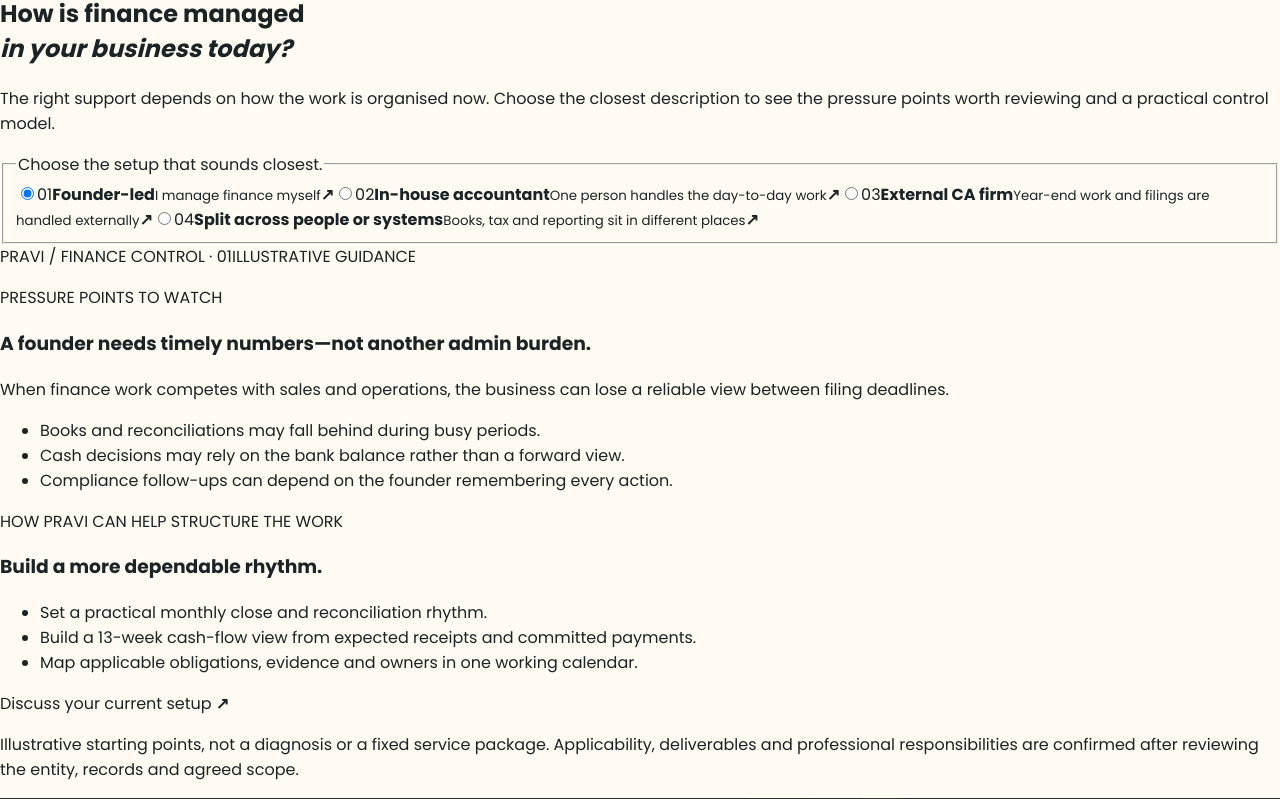
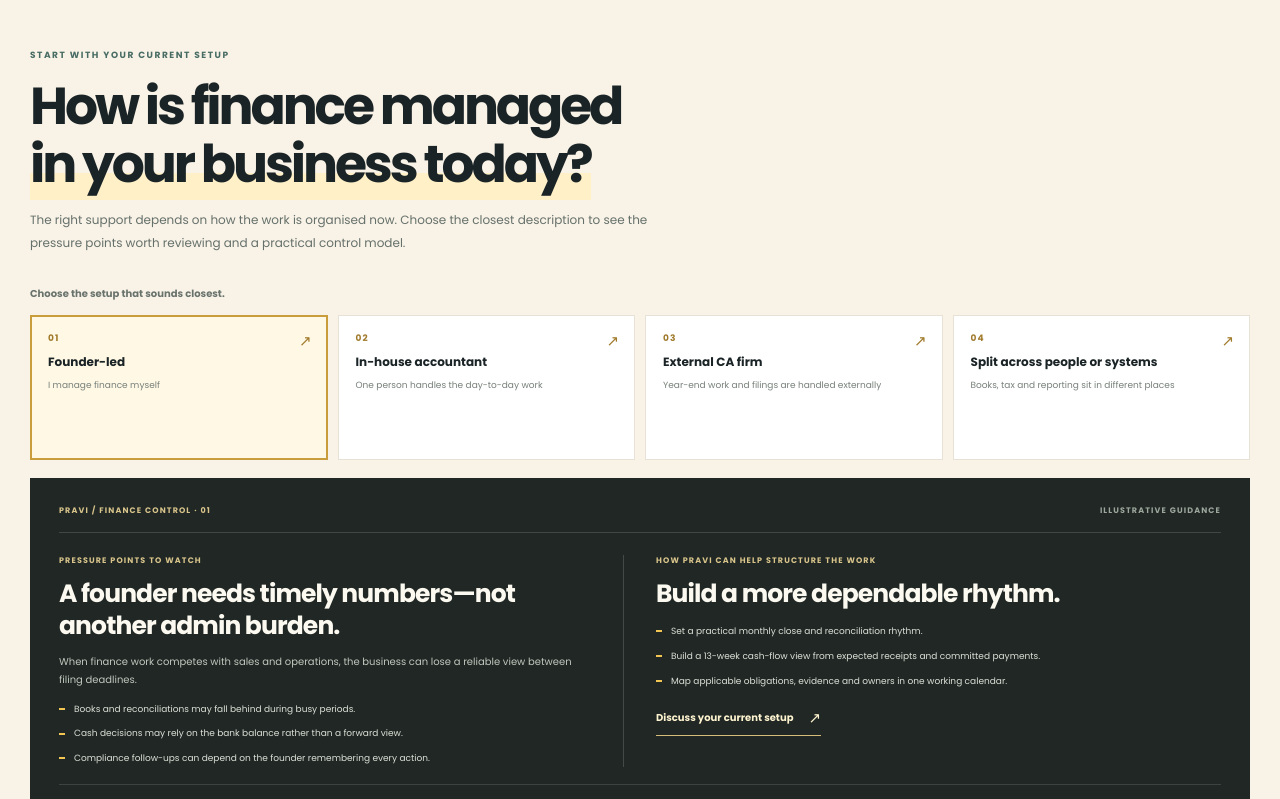
Before and after one commit to catusharjain9/Pravi-Website, a React (Vite) app: page / in a window 1280 px wide. Shown: the part 2075-2874 px from the top of the page. Built offline with nearby package versions, Linux system fonts and the light colour scheme.

Commit message:
Style finance setup selector in PRAVI theme

```diff
--- a/src/pravi-redesign.css
+++ b/src/pravi-redesign.css
@@ -192,3 +192,44 @@ html,body,#root{min-height:100%;background:var(--pr-paper);color:var(--pr-ink)}b
 @media(max-width:820px){.pr-hero-orbit{right:-185px;top:43%;width:75vw;opacity:.2}.pr-service-grid{grid-template-columns:1fr 1fr;grid-template-rows:auto}.pr-service-card{min-height:250px}}
 @media(max-width:560px){.pr-hero-orbit{display:none}.pr-sticker-yellow,.pr-sticker-outline{animation:none}.pr-service-grid{grid-template-columns:1fr;grid-template-rows:auto;gap:11px}.pr-service-card{min-height:235px;padding:21px 18px 17px}.pr-service-card-02{min-height:245px}.pr-service-card:hover,.pr-service-card-02:hover{transform:translateY(-3px);box-shadow:5px 6px 0 rgba(196,137,52,.12)}.pr-operating-steps article:hover{transform:none}}
 @media(prefers-reduced-motion:reduce){.pr-hero-orbit .pr-orbit-dot,.pr-sticker-yellow,.pr-sticker-outline{animation:none!important}.pr-operating-steps article,.pr-operating-steps article::before{transition:none!important}}
+
+
+/* Brego-inspired finance setup selector, expressed in PRAVI's editorial system */
+.pr-finance-fit{background:var(--pr-paper-deep);border-block:1px solid var(--pr-line)}
+.pr-finance-fit-inner{width:min(var(--pr-width),calc(100% - 56px));margin:0 auto;padding:88px 0 86px}
+.pr-finance-fit-heading{max-width:700px;margin:0 0 31px}
+.pr-finance-fit-heading .pr-section-label{margin-bottom:14px}
+.pr-finance-fit-heading h2{font-size:clamp(35px,4.2vw,52px);line-height:1.13;letter-spacing:-.06em;font-weight:650;margin:0;color:var(--pr-ink)}
+.pr-finance-fit-heading h2 em{font-style:normal;background:linear-gradient(transparent 63%,var(--pr-yellow-pale) 63%)}
+.pr-finance-fit-heading>p:last-child{max-width:620px;margin:15px 0 0;color:#65706A;font-size:12px;line-height:1.9}
+.pr-finance-fit-fieldset{border:0;padding:0;margin:0}
+.pr-finance-fit-fieldset legend{padding:0;margin:0 0 13px;color:#69736C;font-size:10px;font-weight:700}
+.pr-finance-fit-options{display:grid;grid-template-columns:repeat(4,minmax(0,1fr));gap:10px}
+.pr-finance-fit-choice{position:relative;min-height:145px;padding:16px 17px;background:#fff;border:1px solid var(--pr-line);display:flex;flex-direction:column;align-items:flex-start;gap:8px;cursor:pointer;transition:background .2s ease,border-color .2s ease,transform .2s ease,box-shadow .2s ease}
+.pr-finance-fit-choice:hover{transform:translateY(-2px);border-color:#D7BD7A;box-shadow:0 10px 24px rgba(26,35,37,.05)}
+.pr-finance-fit-choice.is-active{background:var(--pr-yellow-wash);border-color:#C99D3C;box-shadow:inset 0 0 0 1px #C99D3C}
+.pr-finance-fit-choice input{position:absolute;width:1px;height:1px;opacity:0;pointer-events:none}
+.pr-finance-fit-choice:focus-within{outline:3px solid var(--pr-green);outline-offset:3px}
+.pr-fit-choice-number{font-size:9px;letter-spacing:.13em;font-weight:700;color:#A17B2C}
+.pr-finance-fit-choice strong{font-size:12px;line-height:1.45;color:var(--pr-ink)}
+.pr-finance-fit-choice small{font-size:9px;line-height:1.6;color:#77807A}
+.pr-finance-fit-choice>b{position:absolute;right:15px;top:13px;font-size:15px;font-weight:500;color:#A17B2C}
+.pr-finance-fit-result{margin-top:18px;background:#202724;color:#FCF9F1;padding:26px 28px 18px;border:1px solid #202724}
+.pr-fit-result-topline{display:flex;justify-content:space-between;align-items:center;gap:15px;padding-bottom:15px;border-bottom:1px solid rgba(255,255,255,.15);font-size:8px;letter-spacing:.14em;font-weight:700;color:#D9C58C}
+.pr-fit-result-topline span:last-child{color:#9DA79E}
+.pr-fit-result-grid{display:grid;grid-template-columns:1fr 1fr;gap:32px;padding:22px 0 17px}
+.pr-fit-result-grid article{min-width:0}
+.pr-fit-result-context{padding-right:28px;border-right:1px solid rgba(255,255,255,.16)}
+.pr-fit-result-label{margin:0 0 10px;color:#D9C58C;font-size:8px;font-weight:700;letter-spacing:.14em;line-height:1.6}
+.pr-fit-result-grid h3{max-width:500px;margin:0;color:#FCF9F1;font-size:clamp(19px,2vw,25px);line-height:1.3;letter-spacing:-.035em}
+.pr-fit-result-intro{margin:10px 0 13px;color:#C0C8BF;font-size:10px;line-height:1.8}
+.pr-fit-result-grid ul{margin:0;padding:0;list-style:none;display:grid;gap:9px}
+.pr-fit-result-grid li{position:relative;padding-left:15px;color:#DCE0D8;font-size:9px;line-height:1.75}
+.pr-fit-result-grid li::before{content:"";position:absolute;left:0;top:.7em;width:6px;height:2px;background:var(--pr-yellow)}
+.pr-fit-result-action h3{margin-bottom:14px}
+.pr-fit-result-link{display:inline-flex;align-items:center;gap:15px;margin-top:17px;padding-bottom:6px;border-bottom:1px solid #D7BD7A;color:#FFF4D0;font-size:10px;font-weight:700}
+.pr-fit-result-link b{font-size:15px;font-weight:400}
+.pr-fit-result-link:hover{color:#fff}
+.pr-fit-result-note{margin:0;padding-top:13px;border-top:1px solid rgba(255,255,255,.13);color:#AEB8AE;font-size:8px;line-height:1.75}
+@media(max-width:900px){.pr-finance-fit-options{grid-template-columns:repeat(2,minmax(0,1fr))}.pr-fit-result-grid{gap:23px}.pr-fit-result-context{padding-right:20px}}
+@media(max-width:560px){.pr-finance-fit-inner{width:calc(100% - 36px);padding:60px 0}.pr-finance-fit-heading h2{font-size:clamp(32px,9vw,42px)}.pr-finance-fit-heading>p:last-child{font-size:10px}.pr-finance-fit-fieldset legend{font-size:9px}.pr-finance-fit-options{grid-template-columns:1fr;gap:8px}.pr-finance-fit-choice{min-height:104px;padding:14px 16px}.pr-finance-fit-result{padding:18px 15px 14px;margin-top:12px}.pr-fit-result-topline{font-size:7px;letter-spacing:.08em}.pr-fit-result-grid{grid-template-columns:1fr;gap:22px;padding:18px 0 15px}.pr-fit-result-context{padding:0 0 18px;border-right:0;border-bottom:1px solid rgba(255,255,255,.16)}.pr-fit-result-grid h3{font-size:20px}.pr-fit-result-intro{font-size:9px}.pr-fit-result-grid li{font-size:8px}.pr-fit-result-note{font-size:7px}}
```
